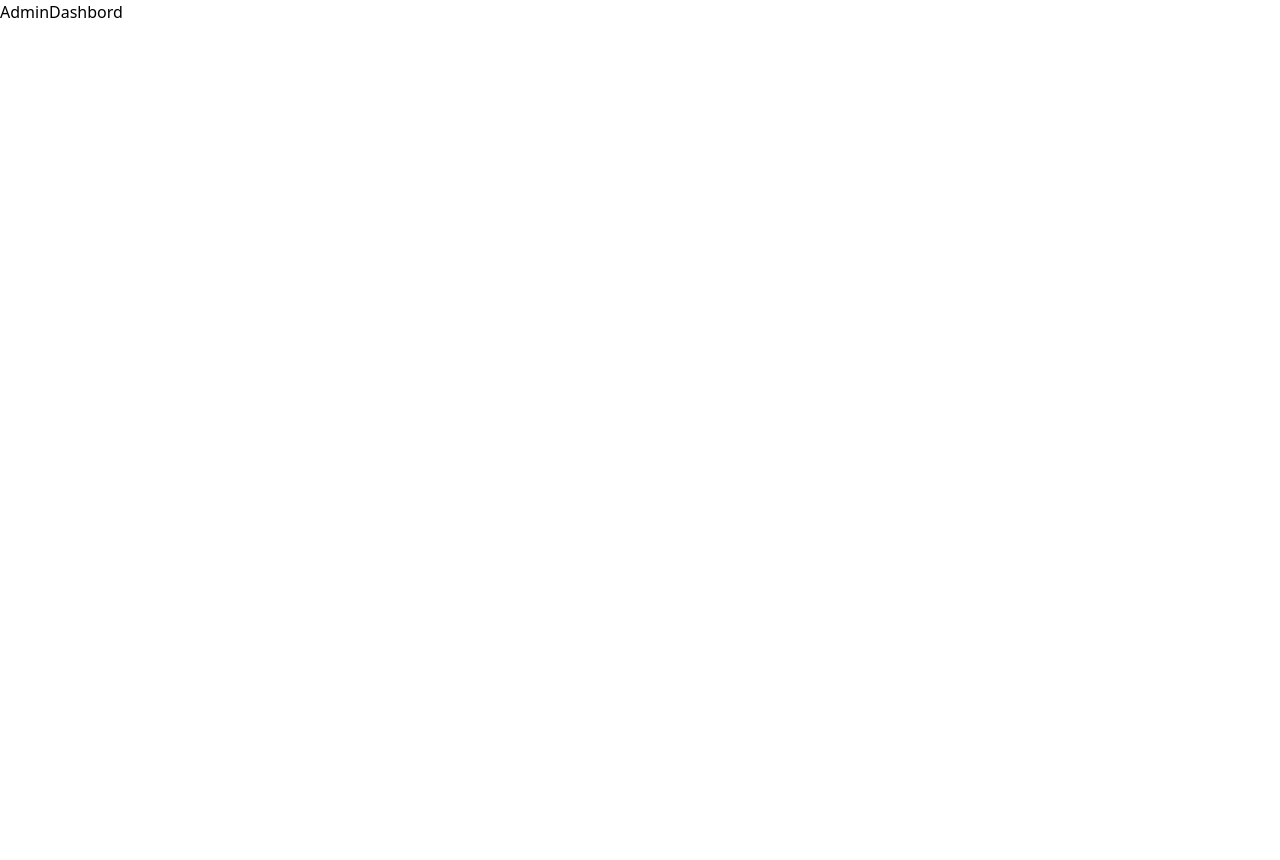
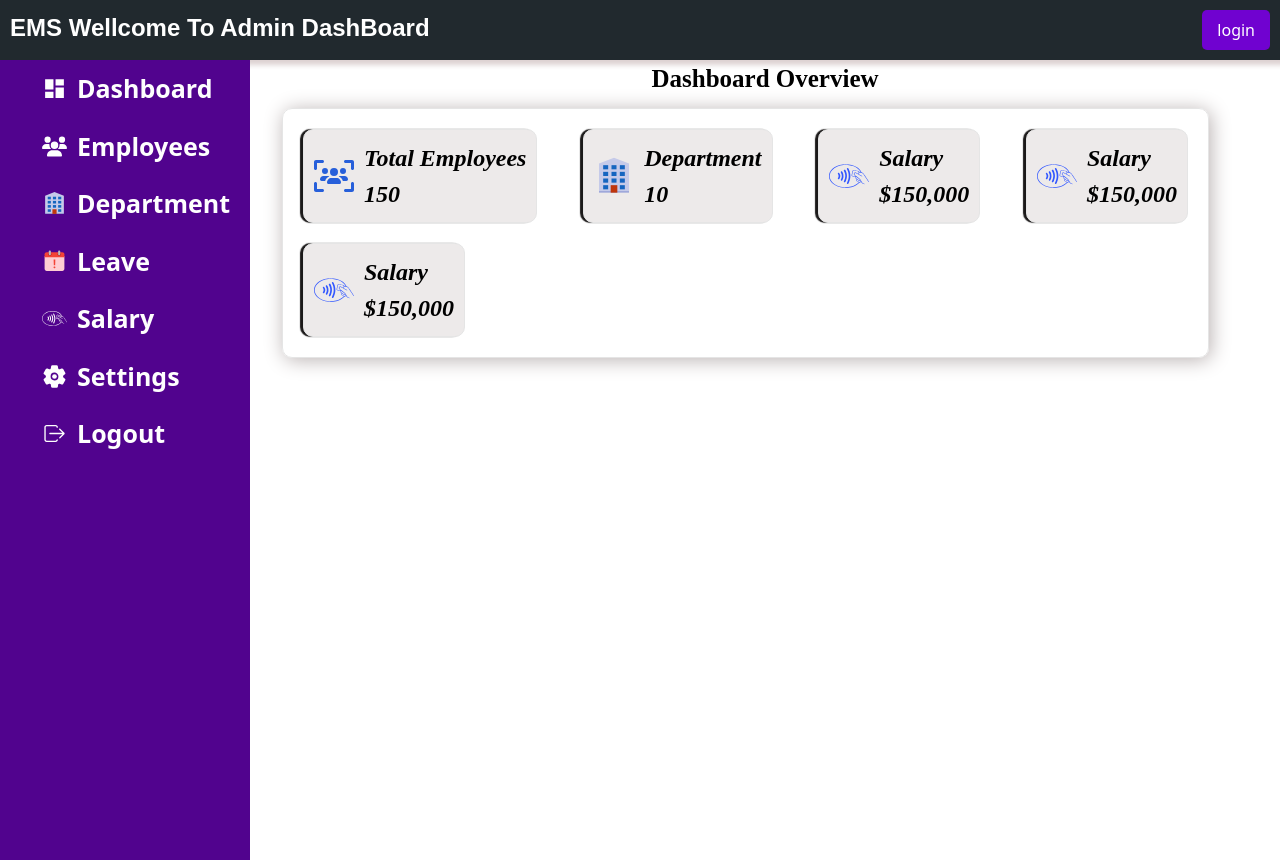
Before and after one commit to Dere-tesfa/EMSs, a React app in the folder frontend/: page / in a window 1280 px wide. Before the commit the page ends 800 px from the top, so only its background shows below. Built offline with nearby package versions, Linux system fonts and the light colour scheme; the HTML template or start-up script is replaced by a standard one.

Commit message:
dashboard

```diff
--- /dev/null
+++ b/frontend/src/Components/DashBoard/dashBoardOverview/DashBoardOverView.jsx
@@ -0,0 +1,49 @@
+import React from "react";
+import "./dashboardOverview.css";
+import { FaUsersViewfinder } from "react-icons/fa6";
+import { FcDepartment } from "react-icons/fc";
+import { SiContactlesspayment } from "react-icons/si";
+export const DashBoardOverView = () => {
+  return (
+    <>
+      <h3>Dashboard Overview</h3>
+      <div className="overView">
+        <div className="totalEmployee">
+          <FaUsersViewfinder className="icons" />
+          <div className="text">
+            <h4>Total Employees</h4>
+            <p>150</p>
+          </div>
+        </div>
+        <div className="totalEmployee">
+          <FcDepartment className="icons_dep" />
+          <div className="text">
+            <h4>Department</h4>
+            <p>10</p>
+          </div>
+        </div>
+        <div className="totalEmployee">
+          <SiContactlesspayment className="icons_pay" />
+          <div className="text">
+            <h4>Salary</h4>
+            <p>$150,000</p>
+          </div>
+        </div>
+        <div className="totalEmployee">
+          <SiContactlesspayment className="icons_pay" />
+          <div className="text">
+            <h4>Salary</h4>
+            <p>$150,000</p>
+          </div>
+        </div>
+        <div className="totalEmployee">
+          <SiContactlesspayment className="icons_pay" />
+          <div className="text">
+            <h4>Salary</h4>
+            <p>$150,000</p>
+          </div>
+        </div>
+      </div>
+    </>
+  );
+};
--- /dev/null
+++ b/frontend/src/Components/DashBoard/dashBoardOverview/dashboardOverview.css
@@ -0,0 +1,51 @@
+h3{
+    font-size: 25px;
+}
+.totalEmployee{
+    border: 1px solid #E5E5E5;
+    display: flex;
+    align-items: center;
+    padding: 10px;
+    gap: 10px;
+    font-size: 24px;
+    font-style: oblique;
+    font-weight: bold;
+    font-family: 'Times New Roman', Times, serif;
+    border-radius: 10px;
+    box-shadow: -3px 0 1px rgb(27, 25, 25);
+    background-color: #edeaea;
+}
+.icons{
+    font-size: 40px;
+    color: #275fda;
+
+
+}
+.overView{
+    display: flex;
+    align-items: center;
+    justify-content: space-between;
+    border-radius: 10px;
+    margin-top: 10px;
+    gap: 20px;
+    width: 90%;
+    flex-wrap: wrap;
+    margin-left: 2rem;
+    border: 1px solid #E5E5E5;
+    padding: 20px;
+      box-shadow: 2px 2px 20px #b9b1b1;
+}
+.icons_dep{
+    font-size: 40px;
+    color: #ff5733;
+}
+.icons_pay{
+    font-size: 40px;
+    color: #3358ff;
+}
+h3{
+    text-align: center;
+    font-weight: bold;
+    font-family: cursive;
+
+}
--- /dev/null
+++ b/frontend/src/Components/DashBoard/navBar/NavBar.jsx
@@ -0,0 +1,15 @@
+import React from "react";
+import "./navbar.css";
+import { Link } from "react-router-dom";
+export const NavBar = () => {
+  return (
+    <div className="nav__bar">
+      <div>
+        <h1>EMS Wellcome To Admin DashBoard</h1>
+      </div>
+      <Link to="/login">
+        <button className="logout__btn">login</button>
+      </Link>
+    </div>
+  );
+};
--- /dev/null
+++ b/frontend/src/Components/DashBoard/navBar/navbar.css
@@ -0,0 +1,22 @@
+.nav__bar{
+    display: flex;
+    justify-content: space-between;
+    padding: 10px;
+    background: #21292e;
+    box-shadow: 10px 5px 5px rgb(221, 210, 210);
+}
+h1{
+    font-size: 24px;
+    font-family: 'Arial', sans-serif;
+    font-weight: bold;
+   color: rgb(255, 255, 255);
+
+}
+button{
+    padding: 8px 15px;
+    background-color: rgb(112, 2, 208);
+    color: white;
+    border: none;
+    border-radius: 5px;
+    cursor: pointer;
+}
--- /dev/null
+++ b/frontend/src/Components/DashBoard/sidebar/AdminSider.css
@@ -0,0 +1,24 @@
+.totaSiderBar{
+    height: 100vh;
+    background: rgb(81, 3, 142);
+    width: 250px;
+}
+h2{
+    display: flex;
+    align-items: center;
+    margin-left: 2rem;
+    font-size: 25px;
+    color: rgb(254, 254, 254);
+    font-weight: 600;
+    padding: 10px;
+}
+h2:hover{
+    background-color: rgb(180, 174, 174);
+    border-radius: 8px;
+    cursor: pointer;
+    color: black;
+}
+span{
+    margin-left: 10px;
+
+}
--- /dev/null
+++ b/frontend/src/Components/DashBoard/sidebar/AdminSiderbar.jsx
@@ -0,0 +1,72 @@
+import React from "react";
+import "./AdminSider.css";
+import { NavLink } from "react-router-dom";
+import { MdDashboard } from "react-icons/md";
+import { FaUsers } from "react-icons/fa6";
+import { FcDepartment } from "react-icons/fc";
+import { FcLeave } from "react-icons/fc";
+import { SiContactlesspayment } from "react-icons/si";
+import { IoSettings } from "react-icons/io5";
+import { IoIosLogOut } from "react-icons/io";
+export const AdminSiderbar = () => {
+  return (
+    <div className="totaSiderBar">
+      <div className="sideBar">
+        <NavLink to="/">
+          <h2>
+            <MdDashboard />
+            <span>Dashboard</span>
+          </h2>
+        </NavLink>
+      </div>
+      <div className="sideBar">
+        <NavLink to="/">
+          <h2>
+            <FaUsers />
+            <span>Employees</span>
+          </h2>
+        </NavLink>
+      </div>
+      <div className="sideBar">
+        <NavLink to="/">
+          <h2>
+            <FcDepartment />
+            <span>Department</span>
+          </h2>
+        </NavLink>
+      </div>
+      <div className="sideBar">
+        <NavLink to="/">
+          <h2>
+            <FcLeave />
+            <span>Leave</span>
+          </h2>
+        </NavLink>
+      </div>
+      <div className="sideBar">
+        <NavLink to="/">
+          <h2>
+            <SiContactlesspayment />
+            <span>Salary</span>
+          </h2>
+        </NavLink>
+      </div>
+      <div className="sideBar">
+        <NavLink to="/">
+          <h2>
+            <IoSettings />
+            <span>Settings</span>
+          </h2>
+        </NavLink>
+      </div>
+      <div className="sideBar">
+        <NavLink to="/login">
+          <h2>
+            <IoIosLogOut />
+            <span>Logout</span>
+          </h2>
+        </NavLink>
+      </div>
+    </div>
+  );
+};
--- a/frontend/src/Pages/AdminDashbord.jsx
+++ b/frontend/src/Pages/AdminDashbord.jsx
@@ -1,3 +1,21 @@
+import { DashBoardOverView } from "../Components/DashBoard/dashBoardOverview/DashBoardOverView";
+import { NavBar } from "../Components/DashBoard/navBar/NavBar";
+import { AdminSiderbar } from "../Components/DashBoard/sidebar/AdminSiderbar";
+
 export const AdminDashbord = () => {
-  return <div>AdminDashbord</div>;
+  return (
+    <div>
+      <div>
+        <NavBar />
+      </div>
+      <div style={{ display: "flex" }}>
+        <div>
+          <AdminSiderbar />
+        </div>
+        <div>
+          <DashBoardOverView />
+        </div>
+      </div>
+    </div>
+  );
 };
```
